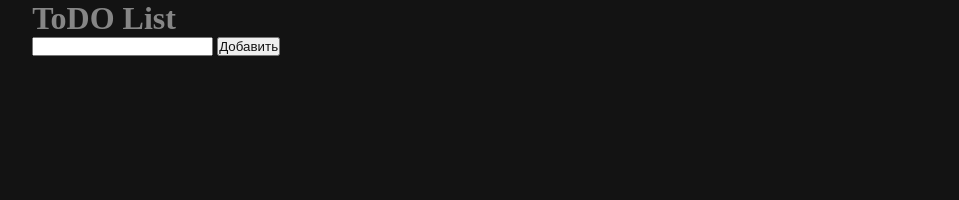
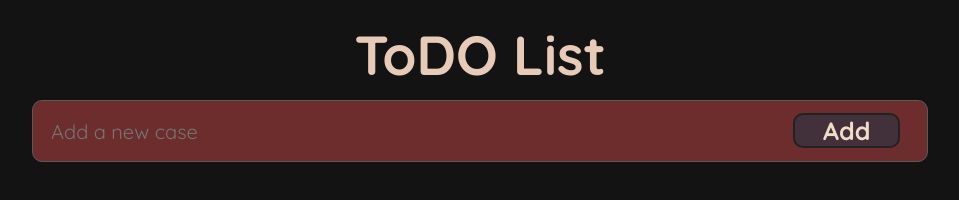
Before and after one commit to adildikov/snpTraineeTask2, a plain HTML site: page index.html in a window 1280 px wide. Shown: the whole page, without its empty margins (147-1106 px from the left). Drawn offline with Linux system fonts and the light colour scheme.

Commit message:
Added styles for header&addTodoArea

```diff
--- a/index.html
+++ b/index.html
@@ -7,20 +7,24 @@
     <meta name="description" content="Моя реализация списка дел">
     <meta name="Keywords" content="TODO, TodoList, список дел, планы">
     <link rel="stylesheet" href="src/style.css">
+    <link rel="preconnect" href="https://fonts.gstatic.com">
+    <link href="https://fonts.googleapis.com/css2?family=Quicksand:wght@400;500;700&display=swap" rel="stylesheet">
     <title>MyToDO</title>
 </head>
 <body>
     <div class="wrapper">
         <header>
-            <h1>ToDO List</h2>
+            <h1 class="header__title">ToDO List</h2>
         </header>
         <main>
-            <input type="text" class="newTodo" />
-            <button class="addTodo">Добавить</button>
+            <div class="main_addTodoArea">
+                <input type="text" class="addTodoArea__newTodo" placeholder="Add a new case" />
+                <button class="addTodoArea__addTodo">Add</button>
+            </div>
 
-            <div class="filter"></div>
+            <div class="main_filter"></div>
 
-            <ul class="todoList">
+            <ul class="main_todoList">
 
             </ul>
         </main>
--- a/src/index.js
+++ b/src/index.js
@@ -1,11 +1,11 @@
-let newTodoMessage = document.querySelector('.newTodo');
-let addBtn = document.querySelector('.addTodo');
-let todoList = document.querySelector('.todoList')
+let newTodoMessage = document.querySelector('.addTodoArea__newTodo');
+let addBtn = document.querySelector('.addTodoArea__addTodo');
+let todoList = document.querySelector('.main_todoList')
 let todos = [];
 
 let lclStrg = localStorage.getItem('todos');
 
-let filters = document.querySelector('.filter');
+let filters = document.querySelector('.main_filter');
 let counterHTML = document.querySelector('.counter');
 
 const updateLocal = () => {
--- a/src/style.css
+++ b/src/style.css
@@ -2,7 +2,9 @@
     margin: 0;
     padding: 0;
     box-sizing: border-box;
-    color: #868686;
+    color: #F1DCC9;
+    font-family: 'Quicksand', sans-serif;
+    font-size: 20px;
 }
 
 body {
@@ -16,7 +18,7 @@ body {
     position: relative;
 }
 
-.addTodo {
+.addTodoArea__addTodo {
     color: #131313;
 }
 
@@ -38,7 +40,7 @@ li {
     margin-left: 20px;
 }
 
-.filter {
+.main_filter {
     display: flex;
 }
 
@@ -46,3 +48,61 @@ li {
 .hidden {
     display: none;
 }
+
+/*--------------------------*/
+
+header {
+    height: 80px;
+}
+
+.header__title {
+    font-size: 55px;
+    font-weight: bold;
+    color: #E7CAB7;
+    margin: 20px 0 0 0;
+    text-align: center;
+}
+
+main {
+
+}
+
+.main_addTodoArea {
+    position: relative;
+    padding: 10px 10px 10px 2%;
+
+    background-color: #6C2D2C;
+
+    border: 1px solid rgb(92, 88, 88);
+    border-radius: 10px;
+}
+
+.addTodoArea__newTodo {
+    width: 80%;
+    height: 40px;
+
+    background: transparent;
+    border: none;
+}
+
+.addTodoArea__newTodo:focus {
+    outline: none;
+}
+
+.addTodoArea__addTodo {
+    width: 12%;
+    min-width: 70px;
+    height: 35px;
+
+    position: absolute;
+    top: 12px;
+    left: 85%;
+
+    font-weight: bold;
+    font-size: 25px;
+
+    color: #F1DCC9;
+    background-color: #42313A;
+    border: 2px solid rgb(34, 34, 34);
+    border-radius: 10px;
+}
```
